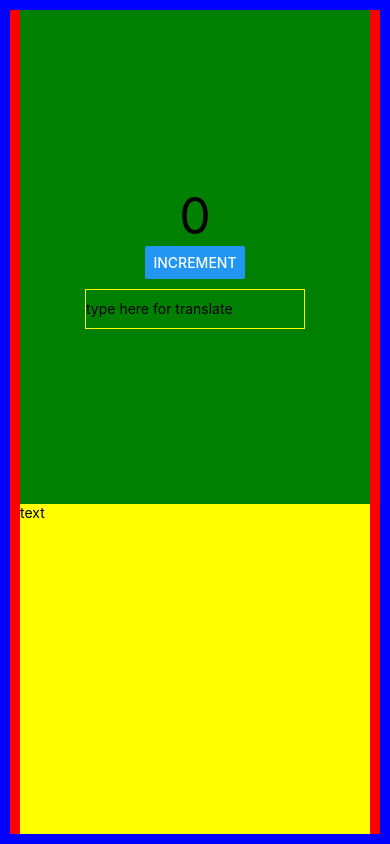
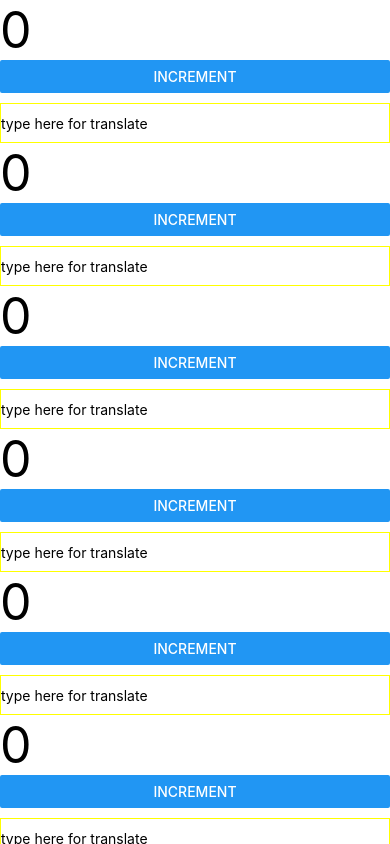
Before and after one commit to sabaPhruidze/react-native, a React Native app: screen / in a window 390 px wide. Built offline with nearby package versions, Linux system fonts and the light colour scheme.

Commit message:
I tried scrollview which is good and important thing to know

```diff
--- a/App.js
+++ b/App.js
@@ -7,14 +7,18 @@ import {
   TextInput,
   Button,
   SafeAreaView,
+  ScrollView,
 } from "react-native";
-import { useState } from "react";
+import { useState, useRef } from "react";
 
 export default function App() {
   const [count, setCount] = useState(0);
+  const inputRef = useRef();
+
   return (
-    <SafeAreaView style={styles.container}>
-      <View
+    <ScrollView>
+      {/* <SafeAreaView style={styles.container}> */}
+      {/* <View
         style={{
           flex: 3,
           backgroundColor: "green",
@@ -23,8 +27,9 @@ export default function App() {
           justifyContent: "center",
         }}
       >
-        <Text style={{ fontSize: 50 }}>{count}</Text>
+
         <StatusBar style="auto" backgroundColor="white" />
+         <Text style={{ fontSize: 50 }}>{count}</Text>
         <Button
           title="increment"
           onPress={() => {
@@ -38,13 +43,117 @@ export default function App() {
             borderWidth: 1,
             marginTop: 10,
           }}
+          ref={inputRef}
           placeholder="type here for translate"
         />
-      </View>
-      <View style={{ flex: 2, backgroundColor: "yellow", width: 350 }}>
+      </View> */}
+      {/* <View style={{ flex: 2, backgroundColor: "yellow", width: 350 }}>
         <Text>text</Text>
-      </View>
-    </SafeAreaView>
+      </View> */}
+      {/* </SafeAreaView> */}
+      <Text style={{ fontSize: 50 }}>{count}</Text>
+      <Button
+        title="increment"
+        onPress={() => {
+          setCount((current) => current + 1);
+        }} // onClick არის
+      />
+      <TextInput
+        style={{
+          height: 40,
+          borderColor: "#FFFF00",
+          borderWidth: 1,
+          marginTop: 10,
+        }}
+        ref={inputRef}
+        placeholder="type here for translate"
+      />
+      <Text style={{ fontSize: 50 }}>{count}</Text>
+      <Button
+        title="increment"
+        onPress={() => {
+          setCount((current) => current + 1);
+        }} // onClick არის
+      />
+      <TextInput
+        style={{
+          height: 40,
+          borderColor: "#FFFF00",
+          borderWidth: 1,
+          marginTop: 10,
+        }}
+        ref={inputRef}
+        placeholder="type here for translate"
+      />
+      <Text style={{ fontSize: 50 }}>{count}</Text>
+      <Button
+        title="increment"
+        onPress={() => {
+          setCount((current) => current + 1);
+        }} // onClick არის
+      />
+      <TextInput
+        style={{
+          height: 40,
+          borderColor: "#FFFF00",
+          borderWidth: 1,
+          marginTop: 10,
+        }}
+        ref={inputRef}
+        placeholder="type here for translate"
+      />
+      <Text style={{ fontSize: 50 }}>{count}</Text>
+      <Button
+        title="increment"
+        onPress={() => {
+          setCount((current) => current + 1);
+        }} // onClick არის
+      />
+      <TextInput
+        style={{
+          height: 40,
+          borderColor: "#FFFF00",
+          borderWidth: 1,
+          marginTop: 10,
+        }}
+        ref={inputRef}
+        placeholder="type here for translate"
+      />
+      <Text style={{ fontSize: 50 }}>{count}</Text>
+      <Button
+        title="increment"
+        onPress={() => {
+          setCount((current) => current + 1);
+        }} // onClick არის
+      />
+      <TextInput
+        style={{
+          height: 40,
+          borderColor: "#FFFF00",
+          borderWidth: 1,
+          marginTop: 10,
+        }}
+        ref={inputRef}
+        placeholder="type here for translate"
+      />
+      <Text style={{ fontSize: 50 }}>{count}</Text>
+      <Button
+        title="increment"
+        onPress={() => {
+          setCount((current) => current + 1);
+        }} // onClick არის
+      />
+      <TextInput
+        style={{
+          height: 40,
+          borderColor: "#FFFF00",
+          borderWidth: 1,
+          marginTop: 10,
+        }}
+        ref={inputRef}
+        placeholder="type here for translate"
+      />
+    </ScrollView>
   );
 }
 
```
